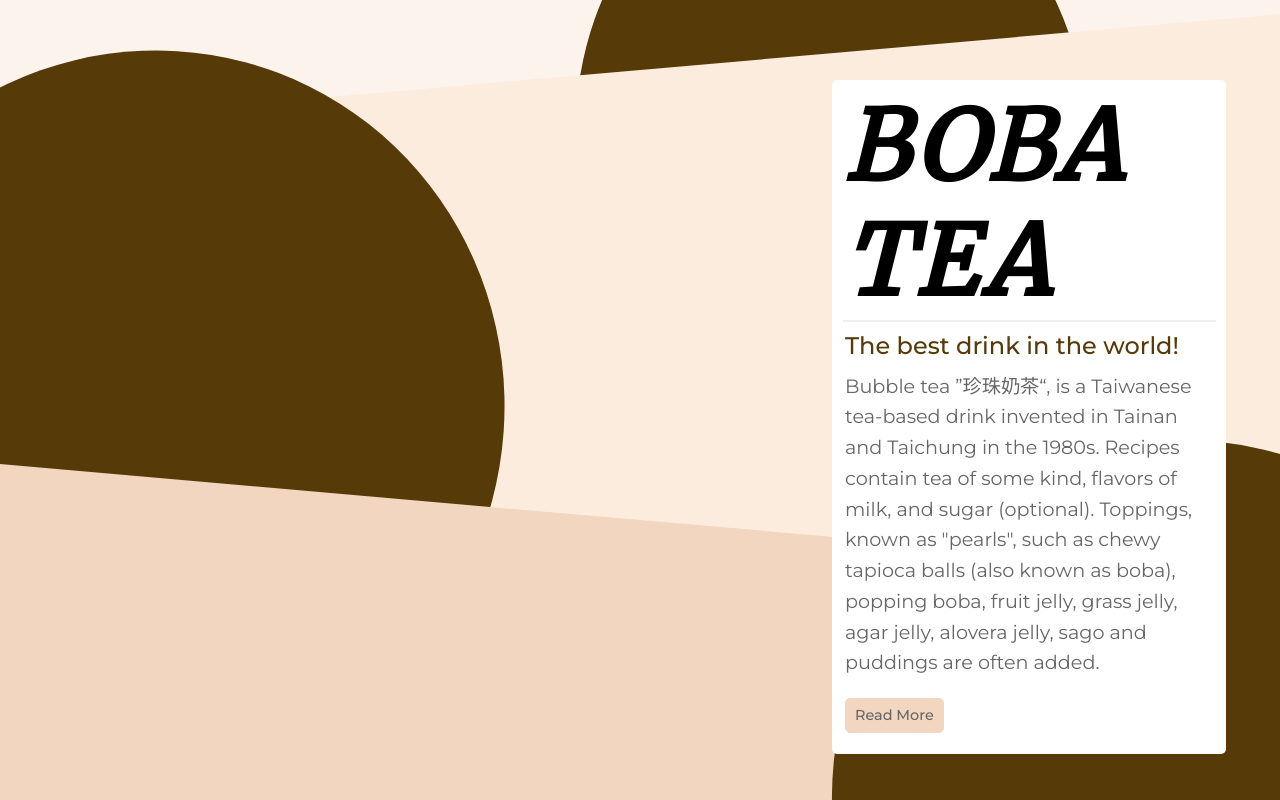
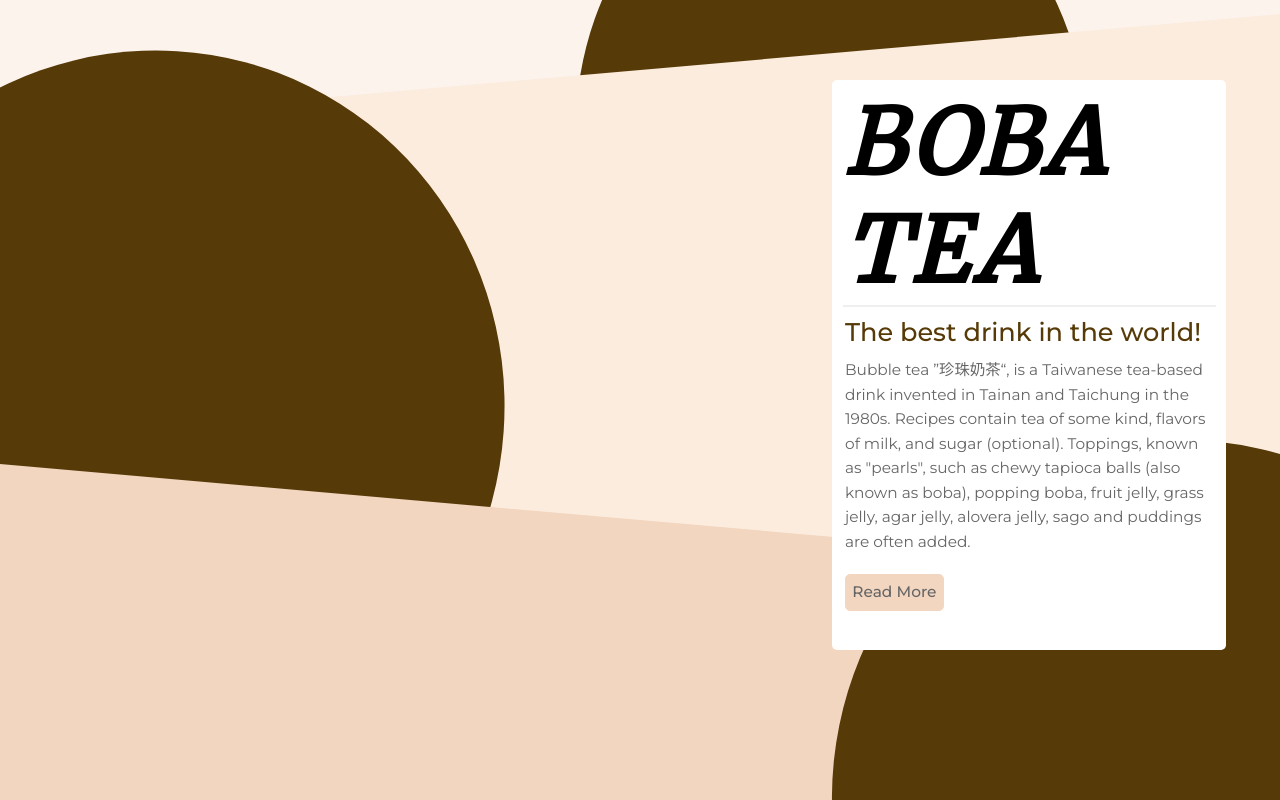
Before and after one commit to wenchen1114/first-website, a plain HTML site: page index.html in a window 1280 px wide. Shown: the top 800 px of the page. Drawn offline with Linux system fonts and the light colour scheme.

Commit message:
updates-2

```diff
--- a/style.css
+++ b/style.css
@@ -75,6 +75,7 @@ h5 {
     top: 10vh;
     left: 65vw;
     width: 30vw;
+    min-width:30vw;
     min-height: 70vh;
     padding: 5px;
     border-radius: 5px;
@@ -93,13 +94,13 @@ h5 {
     font-family: 'Merriweather', serif;
     font-style: italic;
     font-weight: #444444;
-    font-size: 6em;
+    font-size: 7vw;
     margin: 0;
     letter-spacing: 3pt;
 }
 
 .subtitle{
-    font-size: 1.5em;
+    font-size: 2vw;
     font-weight: 500;
     color: #563a07;
     border-top: 2px solid #efefef;
@@ -111,7 +112,7 @@ h5 {
     color: #666666;
     font-weight: 400;
     margin: 5px 0px 0px 0px;
-    font-size: 0.8em;
+    font-size: 1.2vw;
 }
 
 .button{
```
